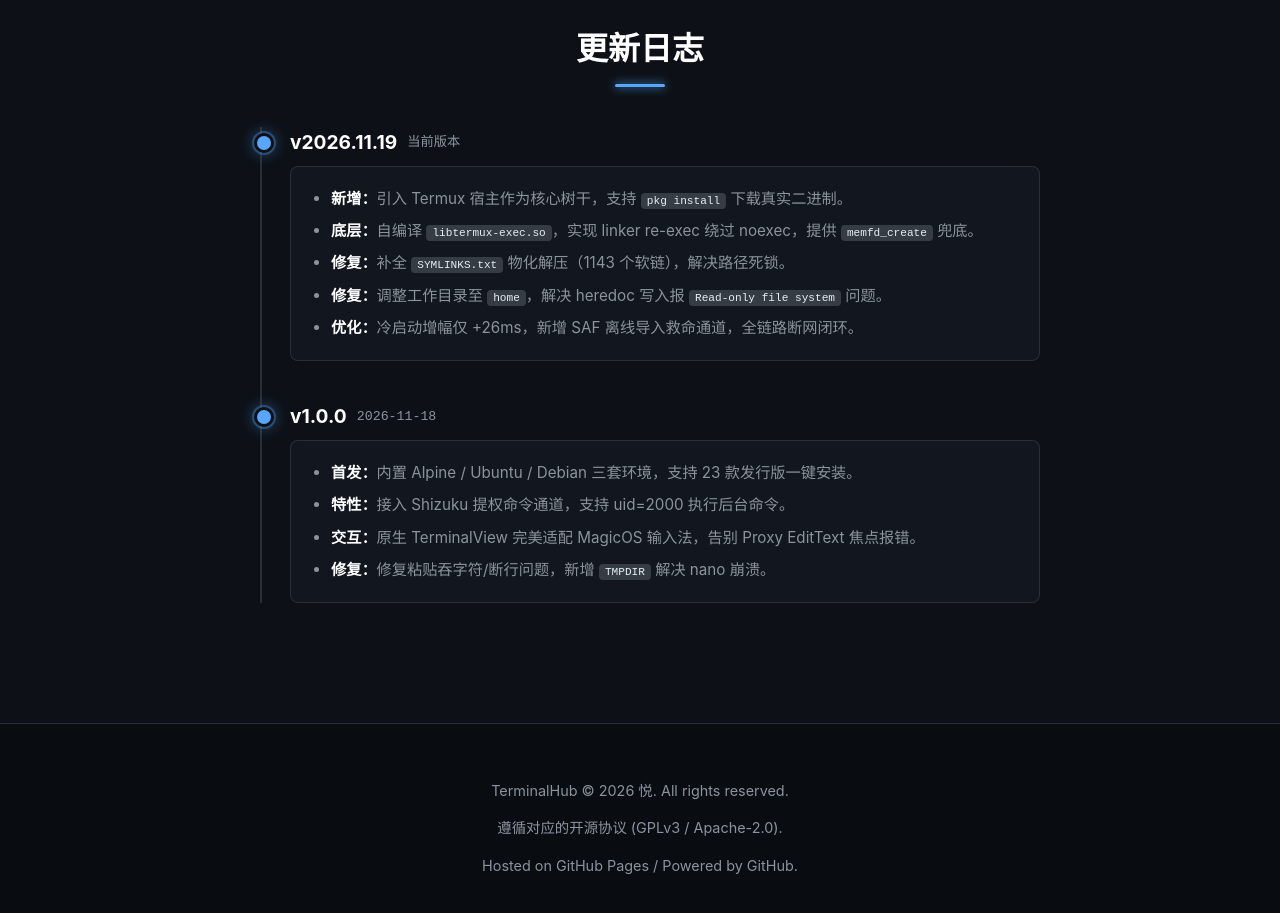
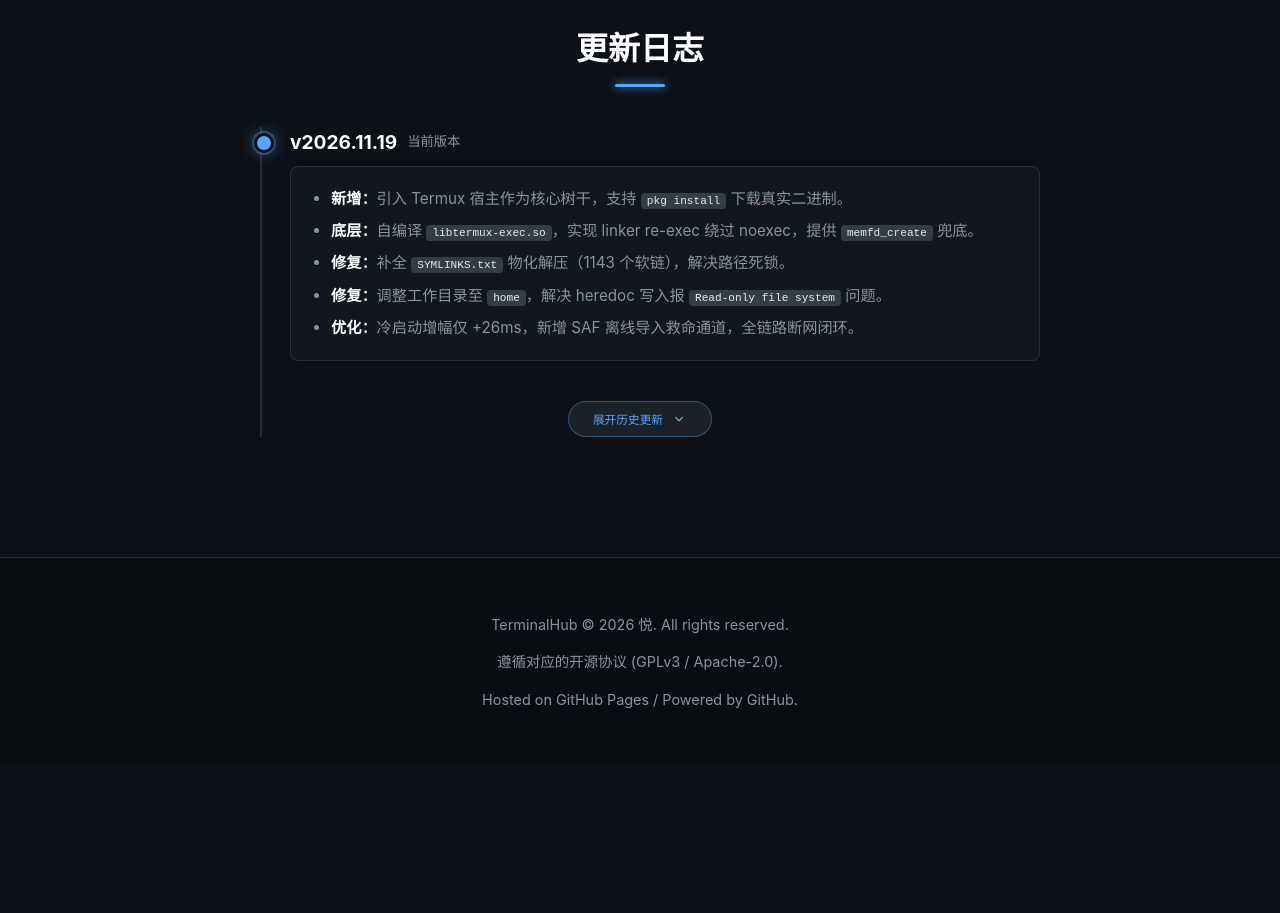
Before and after one commit to 19974823560zyzs-cpu/TerminalHub-Web, a plain HTML site: page index.html in a window 1280 px wide. Shown: the part 1620-2533 px from the top of the page. After the commit the page ends 2385 px from the top, so only its background shows below. Drawn offline with Linux system fonts and the light colour scheme; a web font is replaced by a local one.

Commit message:
Update index.html

```diff
--- a/index.html
+++ b/index.html
@@ -4,7 +4,6 @@
     <meta charset="UTF-8">
     <meta name="viewport" content="width=device-width, initial-scale=1.0">
     <title>TerminalHub - 全内置终端应用</title>
-    <!-- 引入书法字体 -->
     <link href="https://fonts.googleapis.com/css2?family=Ma+Shan+Zheng&display=swap" rel="stylesheet">
     <style>
         :root {
@@ -13,12 +12,11 @@
             --accent-color: #58a6ff;
             --btn-bg: #238636;
             --btn-hover: #2ea043;
-            --card-bg: rgba(22, 27, 34, 0.65); /* 半透明卡片 */
+            --card-bg: rgba(22, 27, 34, 0.65);
             --border-color: rgba(48, 54, 61, 0.8);
             --text-muted: #8b949e;
         }
 
-        /* 动态背景画布 */
         #bg-canvas {
             position: fixed;
             top: 0;
@@ -118,7 +116,6 @@
             box-shadow: 0 6px 20px rgba(0,0,0,0.3);
         }
 
-        /* 提取码小徽章 */
         .pwd-badge {
             background-color: rgba(0, 0, 0, 0.35);
             color: #fff;
@@ -156,7 +153,6 @@
             box-shadow: 0 0 10px var(--accent-color);
         }
 
-        /* 核心功能网格 */
         .features {
             display: grid;
             grid-template-columns: repeat(auto-fit, minmax(280px, 1fr));
@@ -188,7 +184,6 @@
             color: #e6edf3;
         }
 
-        /* 开发团队 */
         .team-section {
             text-align: center;
             margin-bottom: 80px;
@@ -241,12 +236,21 @@
             bottom: 0;
             width: 2px;
             background-color: var(--border-color);
+            transition: height 0.3s ease;
         }
         .log-item {
             position: relative;
             padding-left: 50px;
             margin-bottom: 40px;
+            animation: fadeIn 0.4s ease forwards;
         }
+
+        /* 隐藏动画 */
+        @keyframes fadeIn {
+            from { opacity: 0; transform: translateY(-10px); }
+            to { opacity: 1; transform: translateY(0); }
+        }
+
         .log-item::before {
             content: '';
             position: absolute;
@@ -294,6 +298,44 @@
         .log-content li:last-child { margin-bottom: 0; }
         .highlight { color: #fff; font-weight: 600; }
 
+        /* 折叠隐藏类 */
+        .hidden-log {
+            display: none;
+        }
+
+        /* 展开按钮 */
+        .toggle-btn-container {
+            text-align: center;
+            margin-top: 30px;
+            position: relative;
+            z-index: 2;
+        }
+        .toggle-btn {
+            background-color: rgba(33, 38, 45, 0.8);
+            color: var(--accent-color);
+            border: 1px solid rgba(88, 166, 255, 0.4);
+            padding: 8px 24px;
+            border-radius: 20px;
+            font-size: 0.9em;
+            cursor: pointer;
+            transition: all 0.2s;
+            backdrop-filter: blur(8px);
+            display: inline-flex;
+            align-items: center;
+            gap: 8px;
+            font-family: monospace;
+        }
+        .toggle-btn:hover {
+            background-color: rgba(88, 166, 255, 0.15);
+            box-shadow: 0 0 15px rgba(88, 166, 255, 0.2);
+        }
+        .toggle-icon {
+            transition: transform 0.3s ease;
+        }
+        .expanded .toggle-icon {
+            transform: rotate(180deg);
+        }
+
         footer {
             text-align: center;
             padding: 40px 20px;
@@ -307,7 +349,6 @@
 </head>
 <body>
 
-    <!-- 动态粒子背景 -->
     <canvas id="bg-canvas"></canvas>
 
     <header>
@@ -316,14 +357,12 @@
         <p class="subtitle">Android 原生全内置终端应用。零报错、完美输入、自建 Termux 树状架构，突破 Android 10+ 执行限制。</p>
 
         <div class="download-group">
-            <!-- 蓝奏云下载按钮 (内含提取码) -->
             <a href="https://wwaxv.lanzouc.com/igwCM4gmi5bc" class="btn btn-primary" target="_blank">
                 <svg style="width:20px;height:20px;margin-right:8px;" fill="currentColor" viewBox="0 0 24 24"><path d="M19.35 10.04C18.67 6.59 15.64 4 12 4 9.11 4 6.6 5.64 5.35 8.04 2.34 8.36 0 10.91 0 14c0 3.31 2.69 6 6 6h13c2.76 0 5-2.24 5-5 0-2.64-2.05-4.78-4.65-4.96zM14 13v4h-4v-4H7l5-5 5 5h-3z"/></svg>
                 蓝奏云极速下载
                 <div class="pwd-badge">提取码: <span>heo7</span></div>
             </a>
 
-            <!-- GitHub 直链下载按钮 -->
             <a href="https://github.com/19974823560zyzs-cpu/TerminalHub-Web/releases/download/v2026.11.19/app-release.apk" class="btn btn-secondary" target="_blank">
                 <svg style="width:20px;height:20px;margin-right:8px;" fill="currentColor" viewBox="0 0 24 24"><path d="M12 0c-6.626 0-12 5.373-12 12 0 5.302 3.438 9.8 8.207 11.387.599.111.793-.261.793-.577v-2.234c-3.338.726-4.033-1.416-4.033-1.416-.546-1.387-1.333-1.756-1.333-1.756-1.089-.745.083-.729.083-.729 1.205.084 1.839 1.237 1.839 1.237 1.07 1.834 2.807 1.304 3.492.997.107-.775.418-1.305.762-1.604-2.665-.305-5.467-1.334-5.467-5.931 0-1.311.469-2.381 1.236-3.221-.124-.303-.535-1.524.117-3.176 0 0 1.008-.322 3.301 1.23.957-.266 1.983-.399 3.003-.404 1.02.005 2.047.138 3.006.404 2.291-1.552 3.297-1.23 3.297-1.23.653 1.653.242 2.874.118 3.176.77.84 1.235 1.911 1.235 3.221 0 4.609-2.807 5.624-5.479 5.921.43.372.823 1.102.823 2.222v3.293c0 .319.192.694.801.576 4.765-1.589 8.199-6.086 8.199-11.386 0-6.627-5.373-12-12-12z"/></svg>
                 GitHub 极速下载
@@ -332,7 +371,6 @@
     </header>
 
     <div class="container">
-        <!-- 核心特性 -->
         <h2 class="section-title">核心架构：树状完全体</h2>
         <section class="features">
             <div class="feature-card">
@@ -353,7 +391,6 @@
             </div>
         </section>
 
-        <!-- 开发团队 -->
         <h2 class="section-title">开发团队</h2>
         <section class="team-section">
             <div class="leader-card">
@@ -366,9 +403,10 @@
             </p>
         </section>
 
-        <!-- 更新日志 -->
         <h2 class="section-title">更新日志</h2>
-        <section class="changelog">
+        <section class="changelog" id="changelog-container">
+
+            <!-- 最新版本 -->
             <div class="log-item">
                 <div class="log-version">
                     v2026.11.19 <span class="log-date">当前版本</span>
@@ -384,7 +422,8 @@
                 </div>
             </div>
 
-            <div class="log-item">
+            <!-- 被折叠的旧版本 (添加了 hidden-log 类) -->
+            <div class="log-item hidden-log">
                 <div class="log-version">
                     v1.0.0 <span class="log-date">2026-11-18</span>
                 </div>
@@ -397,6 +436,15 @@
                     </ul>
                 </div>
             </div>
+
+            <!-- 展开/收起按钮 -->
+            <div class="toggle-btn-container" id="toggle-container">
+                <button class="toggle-btn" id="toggle-btn" onclick="toggleLogs()">
+                    <span id="btn-text">展开历史更新</span>
+                    <svg class="toggle-icon" id="btn-icon" style="width:16px;height:16px;" fill="currentColor" viewBox="0 0 24 24"><path d="M7.41 8.59L12 13.17l4.59-4.58L18 10l-6 6-6-6 1.41-1.41z"/></svg>
+                </button>
+            </div>
+
         </section>
     </div>
 
@@ -406,8 +454,34 @@
         <p>Hosted on GitHub Pages / Powered by GitHub.</p>
     </footer>
 
-    <!-- 动态背景 JS -->
     <script>
+        // 切换日志展开/收起逻辑
+        function toggleLogs() {
+            const logs = document.querySelectorAll('.hidden-log');
+            const btnText = document.getElementById('btn-text');
+            const btnContainer = document.getElementById('toggle-container');
+
+            let isExpanded = logs[0].style.display === 'block';
+
+            logs.forEach(log => {
+                // 使用淡入动画和 display 切换
+                if (isExpanded) {
+                    log.style.display = 'none';
+                } else {
+                    log.style.display = 'block';
+                }
+            });
+
+            if (isExpanded) {
+                btnText.textContent = '展开历史更新';
+                btnContainer.classList.remove('expanded');
+            } else {
+                btnText.textContent = '收起历史更新';
+                btnContainer.classList.add('expanded');
+            }
+        }
+
+        // 动态粒子背景 JS
         const canvas = document.getElementById('bg-canvas');
         const ctx = canvas.getContext('2d');
         let width, height;
@@ -437,7 +511,7 @@
             draw() {
                 ctx.beginPath();
                 ctx.arc(this.x, this.y, this.radius, 0, Math.PI * 2);
-                ctx.fillStyle = 'rgba(88, 166, 255, 0.4)'; // 极客蓝
+                ctx.fillStyle = 'rgba(88, 166, 255, 0.4)';
                 ctx.fill();
             }
         }
@@ -453,7 +527,6 @@
                 particles[i].update();
                 particles[i].draw();
 
-                // 画连线
                 for (let j = i + 1; j < particles.length; j++) {
                     const dx = particles[i].x - particles[j].x;
                     const dy = particles[i].y - particles[j].y;
```
